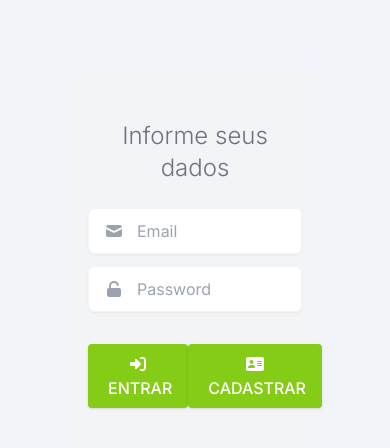
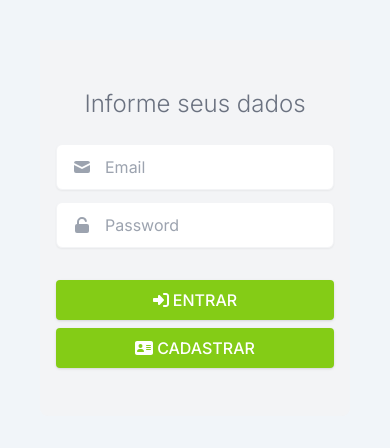
Before and after one commit to thiago-santanna/tss-cloud-finances, a Next.js app: page / in a window 390 px wide. Shown: the top 448 px of the page. Built offline with nearby package versions, Linux system fonts and the light colour scheme.

Commit message:
ajustes responsividade

```diff
--- a/src/app/cadastro/page.tsx
+++ b/src/app/cadastro/page.tsx
@@ -8,7 +8,7 @@ export default function Cadastrar() {
     <>
       <Header />
 
-      <form className="max-w-sm mx-auto mt-5">
+      <form className="max-w-sm mx-auto mt-5 p-4">
         <div className="mb-5">
           <label
             htmlFor="email"
--- a/src/app/page.tsx
+++ b/src/app/page.tsx
@@ -7,9 +7,9 @@ import {
 
 export default function Home() {
   return (
-    <main className="p-10 h-screen bg-slate-100">
+    <main className="p-10 h-screen bg-slate-100 w-full ">
       <div className="">
-        <div className="p-8 lg:w-1/2 mx-auto">
+        <div className="md:p-8 lg:w-1/2 mx-auto">
           <div className="bg-gray-100 rounded-b-lg py-12 px-4 lg:px-24">
             <p className="text-center text-gray-500 font-light text-2xl">
               Informe seus dados
@@ -52,7 +52,7 @@ export default function Home() {
                   </svg>
                 </div>
               </div>
-              <div className="flex items-center justify-between mt-8">
+              <div className="flex flex-col gap-2 md:flex-row md:items-center md:justify-between mt-8">
                 <button
                   type="button"
                   className="text-white py-2 px-4 uppercase rounded bg-lime-500 hover:bg-lime-600 shadow hover:shadow-lg font-medium transition transform hover:-translate-y-0.5"
```
